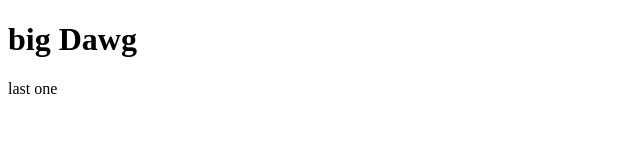
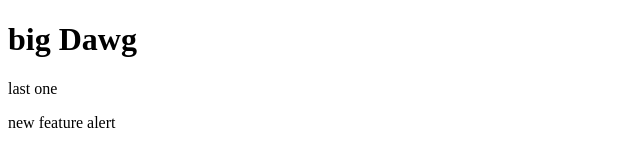
Before and after one commit to devroblesaaron/test-project, a plain HTML site: page index.html in a window 1280 px wide. Shown: the whole page, without its empty margins (0-640 px from the left). Drawn offline with Linux system fonts and the light colour scheme.

Commit message:
new feature

```diff
--- a/index.html
+++ b/index.html
@@ -8,5 +8,7 @@
 <body>
 <h1>big Dawg</h1>
 <p>last one</p>
+<div>new feature alert
+</div>
 </body>
 </html>
```
